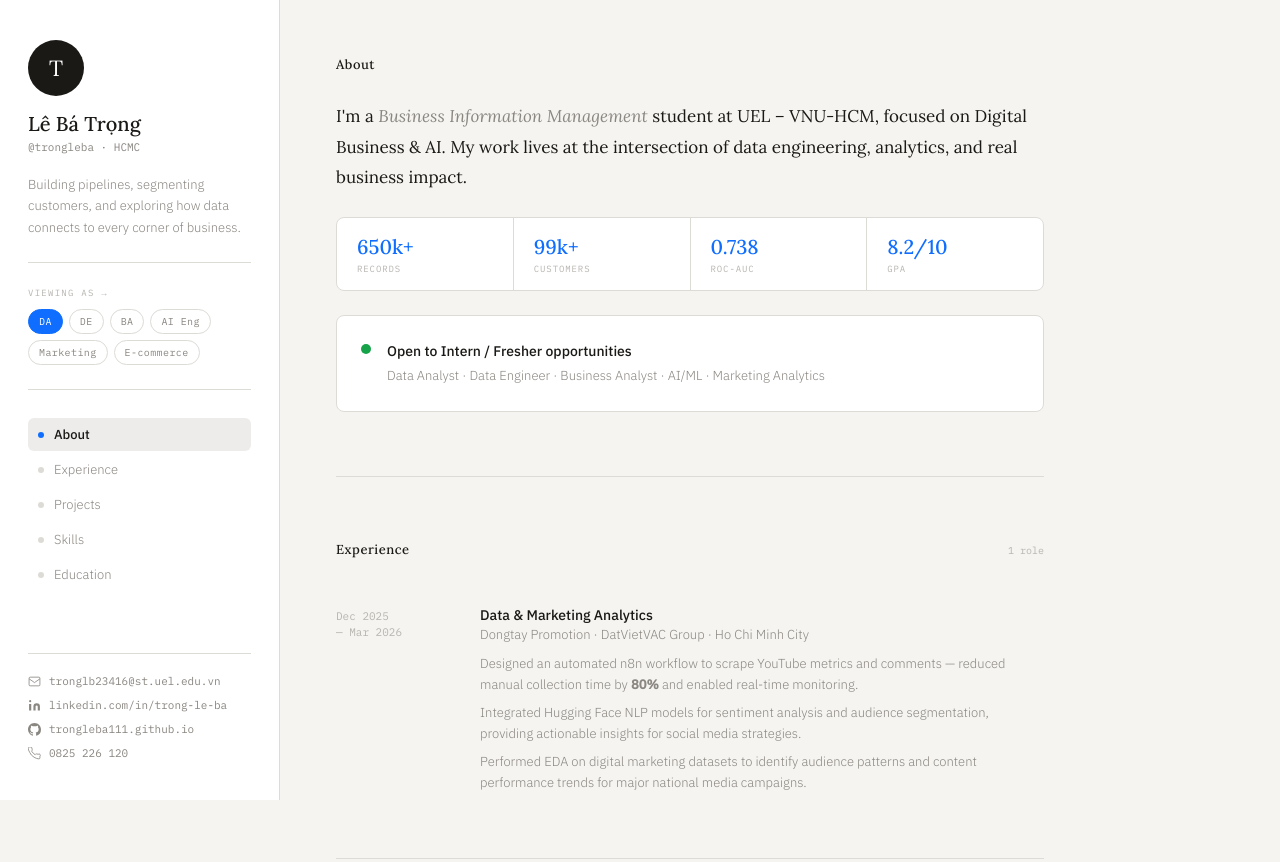
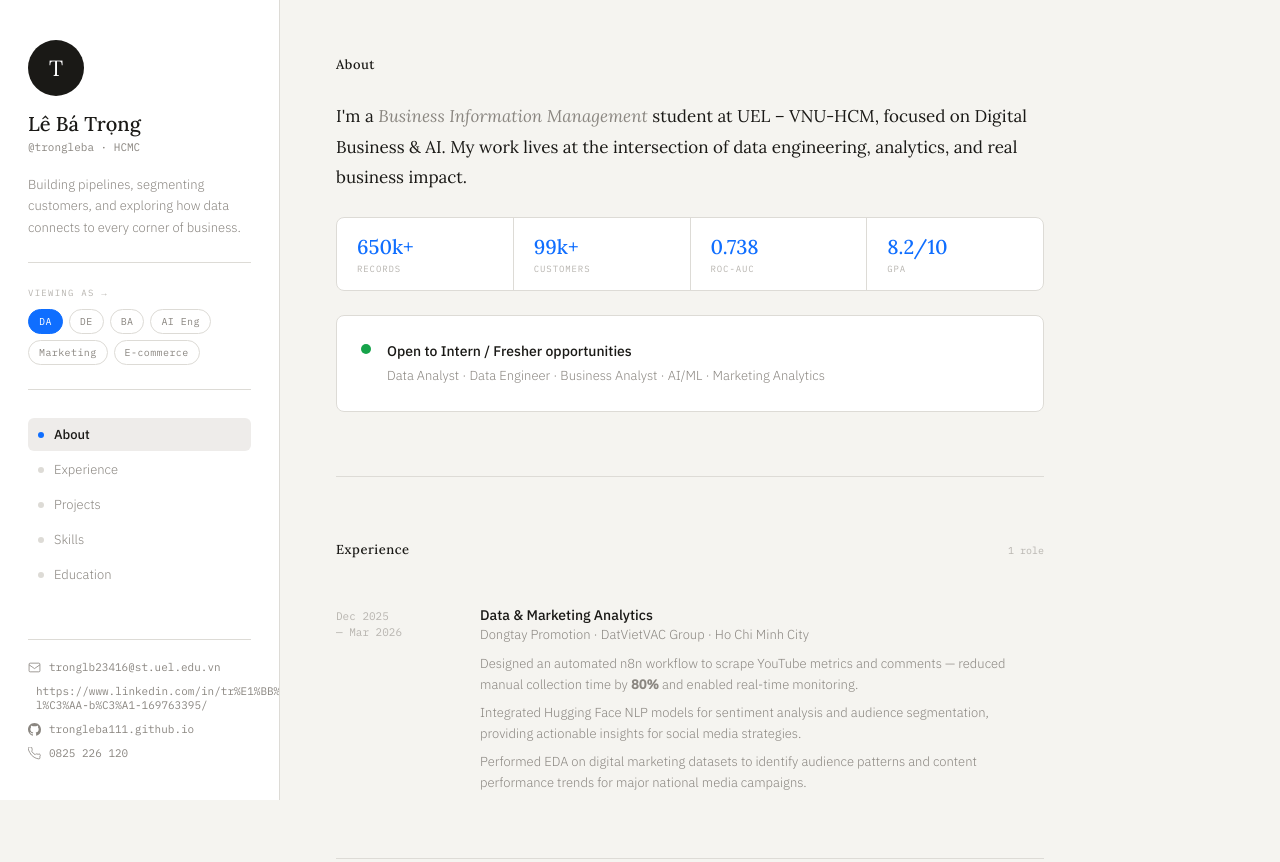
Before and after one commit to TrongLeBa111/trongleba111.github.io, a plain HTML site: page index.html in a window 1280 px wide. Shown: the top 862 px of the page. Drawn offline with Linux system fonts and the light colour scheme.

Commit message:
Update index.html

```diff
--- a/index.html
+++ b/index.html
@@ -628,7 +628,7 @@ body {
     </a>
     <a class="sidebar-link" href="https://linkedin.com/in/trong-le-ba" target="_blank">
       <svg width="13" height="13" viewBox="0 0 24 24" fill="currentColor"><path d="M16 8a6 6 0 016 6v7h-4v-7a2 2 0 00-4 0v7h-4v-7a6 6 0 016-6zM2 9h4v12H2z"/><circle cx="4" cy="4" r="2"/></svg>
-      linkedin.com/in/trong-le-ba
+      https://www.linkedin.com/in/tr%E1%BB%8Dng-l%C3%AA-b%C3%A1-169763395/
     </a>
     <a class="sidebar-link" href="https://trongleba111.github.io" target="_blank">
       <svg width="13" height="13" viewBox="0 0 24 24" fill="currentColor"><path d="M12 0C5.37 0 0 5.37 0 12c0 5.31 3.435 9.795 8.205 11.385.6.105.825-.255.825-.57 0-.285-.015-1.23-.015-2.235-3.015.555-3.795-.735-4.035-1.41-.135-.345-.72-1.41-1.23-1.695-.42-.225-1.02-.78-.015-.795.945-.015 1.62.87 1.845 1.23 1.08 1.815 2.805 1.305 3.495.99.105-.78.42-1.305.765-1.605-2.67-.3-5.46-1.335-5.46-5.925 0-1.305.465-2.385 1.23-3.225-.12-.3-.54-1.53.12-3.18 0 0 1.005-.315 3.3 1.23.96-.27 1.98-.405 3-.405s2.04.135 3 .405c2.295-1.56 3.3-1.23 3.3-1.23.66 1.65.24 2.88.12 3.18.765.84 1.23 1.905 1.23 3.225 0 4.605-2.805 5.625-5.475 5.925.435.375.81 1.095.81 2.22 0 1.605-.015 2.895-.015 3.3 0 .315.225.69.825.57A12.02 12.02 0 0024 12c0-6.63-5.37-12-12-12z"/></svg>
```
